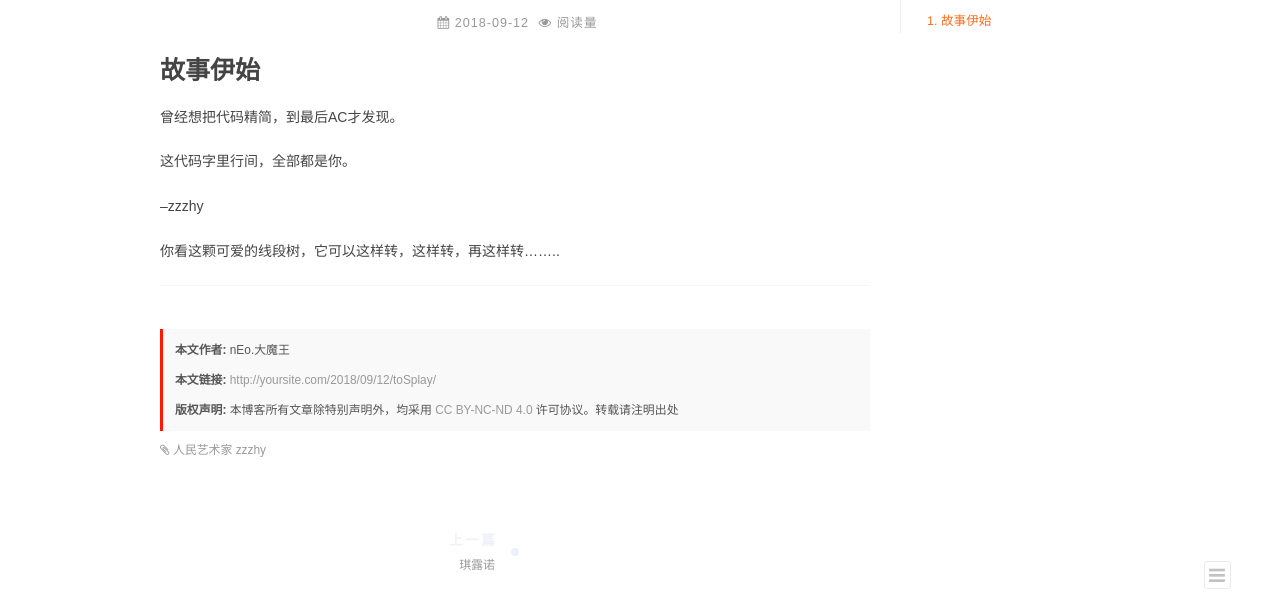
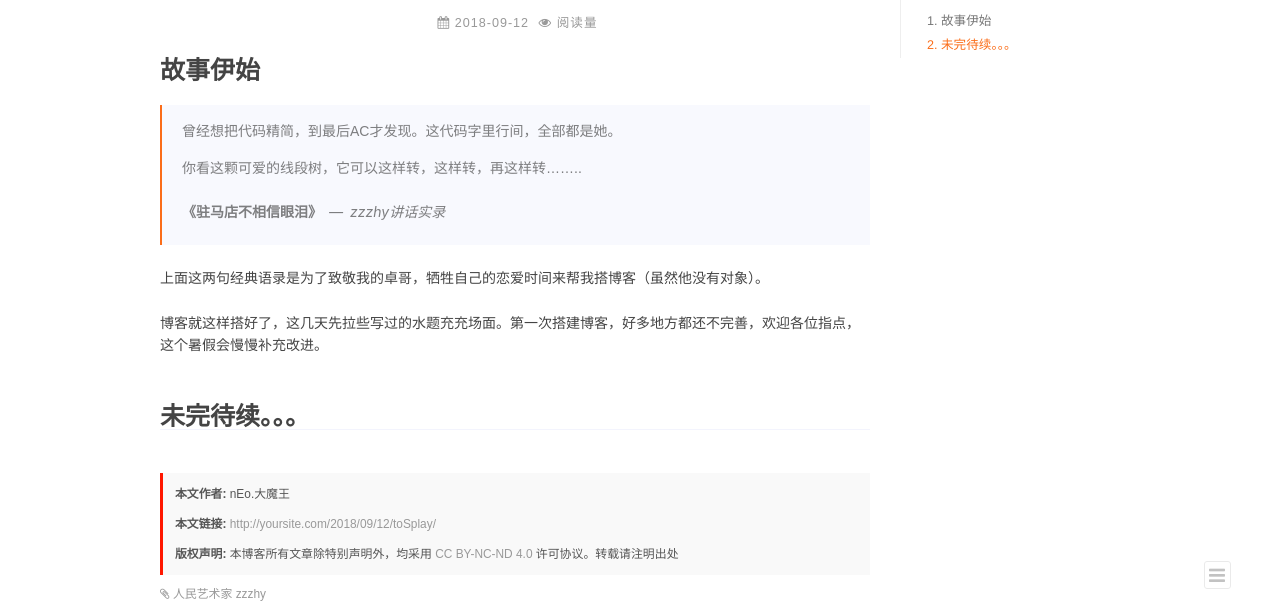
Before and after one commit to zznEo/zznEo.github.io, a plain HTML site: page 2018/09/12/toSplay/index.html in a window 1280 px wide. Shown: the part 191-800 px from the top of the page. Drawn offline with nearby package versions, Linux system fonts and the light colour scheme; some packages are replaced by stand-ins of ours; a script that the page names is missing.

Commit message:
Site updated: 2019-07-14 22:21:33

```diff
--- a/2018/09/12/toSplay/index.html
+++ b/2018/09/12/toSplay/index.html
@@ -11,18 +11,18 @@
 
 
 
-  <meta name="description" content="故事伊始曾经想把代码精简，到最后AC才发现。 这代码字里行间，全部都是你。  –zzzhy">
+  <meta name="description" content="故事伊始曾经想把代码精简，到最后AC才发现。这代码字里行间，全部都是她。  你看这颗可爱的线段树，它可以这样转，这样转，再这样转…….. 《驻马店不相信眼泪》zzzhy讲话实录">
 <meta name="keywords" content="人民艺术家 zzzhy">
 <meta property="og:type" content="article">
 <meta property="og:title" content="toSplay">
 <meta property="og:url" content="http://yoursite.com/2018/09/12/toSplay/index.html">
 <meta property="og:site_name" content="Never Give Up!">
-<meta property="og:description" content="故事伊始曾经想把代码精简，到最后AC才发现。 这代码字里行间，全部都是你。  –zzzhy">
+<meta property="og:description" content="故事伊始曾经想把代码精简，到最后AC才发现。这代码字里行间，全部都是她。  你看这颗可爱的线段树，它可以这样转，这样转，再这样转…….. 《驻马店不相信眼泪》zzzhy讲话实录">
 <meta property="og:locale" content="zh-CN">
-<meta property="og:updated_time" content="2019-07-14T11:50:25.683Z">
+<meta property="og:updated_time" content="2019-07-14T14:20:58.180Z">
 <meta name="twitter:card" content="summary">
 <meta name="twitter:title" content="toSplay">
-<meta name="twitter:description" content="故事伊始曾经想把代码精简，到最后AC才发现。 这代码字里行间，全部都是你。  –zzzhy">
+<meta name="twitter:description" content="故事伊始曾经想把代码精简，到最后AC才发现。这代码字里行间，全部都是她。  你看这颗可爱的线段树，它可以这样转，这样转，再这样转…….. 《驻马店不相信眼泪》zzzhy讲话实录">
 
     <link rel="alternate" href="/atom.xml" title="Never Give Up!" type="application/atom+xml">
 
@@ -195,12 +195,16 @@
     </div>
     <div class="article-entry" itemprop="articleBody">
 
-        <h1 id="故事伊始"><a href="#故事伊始" class="headerlink" title="故事伊始"></a>故事伊始</h1><p>曾经想把代码精简，到最后AC才发现。</p>
-<p>这代码字里行间，全部都是你。 </p>
-<p>–zzzhy</p>
+        <h1 id="故事伊始"><a href="#故事伊始" class="headerlink" title="故事伊始"></a>故事伊始</h1><blockquote><p>曾经想把代码精简，到最后AC才发现。这代码字里行间，全部都是她。 </p>
+<p>你看这颗可爱的线段树，它可以这样转，这样转，再这样转……..</p>
+<footer><strong>《驻马店不相信眼泪》</strong><cite>zzzhy讲话实录</cite></footer></blockquote>
+
 <a id="more"></a>
-<p>你看这颗可爱的线段树，它可以这样转，这样转，再这样转……..</p>
 
+
+<p>上面这两句经典语录是为了致敬我的卓哥，牺牲自己的恋爱时间来帮我搭博客（虽然他没有对象）。</p>
+<p>博客就这样搭好了，这几天先拉些写过的水题充充场面。第一次搭建博客，好多地方都还不完善，欢迎各位指点，这个暑假会慢慢补充改进。</p>
+<h1 id="未完待续。。。"><a href="#未完待续。。。" class="headerlink" title="未完待续。。。"></a>未完待续。。。</h1>
 
     </div>
     <footer class="article-footer">
@@ -259,7 +263,7 @@
     <div id="toc" class="toc-article">
     <strong class="toc-title">文章目录</strong>
 
-        <ol class="nav"><li class="nav-item nav-level-1"><a class="nav-link" href="#故事伊始"><span class="nav-number">1.</span> <span class="nav-text">故事伊始</span></a></li></ol>
+        <ol class="nav"><li class="nav-item nav-level-1"><a class="nav-link" href="#故事伊始"><span class="nav-number">1.</span> <span class="nav-text">故事伊始</span></a></li><li class="nav-item nav-level-1"><a class="nav-link" href="#未完待续。。。"><span class="nav-number">2.</span> <span class="nav-text">未完待续。。。</span></a></li></ol>
 
     </div>
   </aside>
```
Also changed, not shown: content.json (+1 -1 lines), index.html (+3 -3 lines), tags/index.html (+2 -2 lines).
